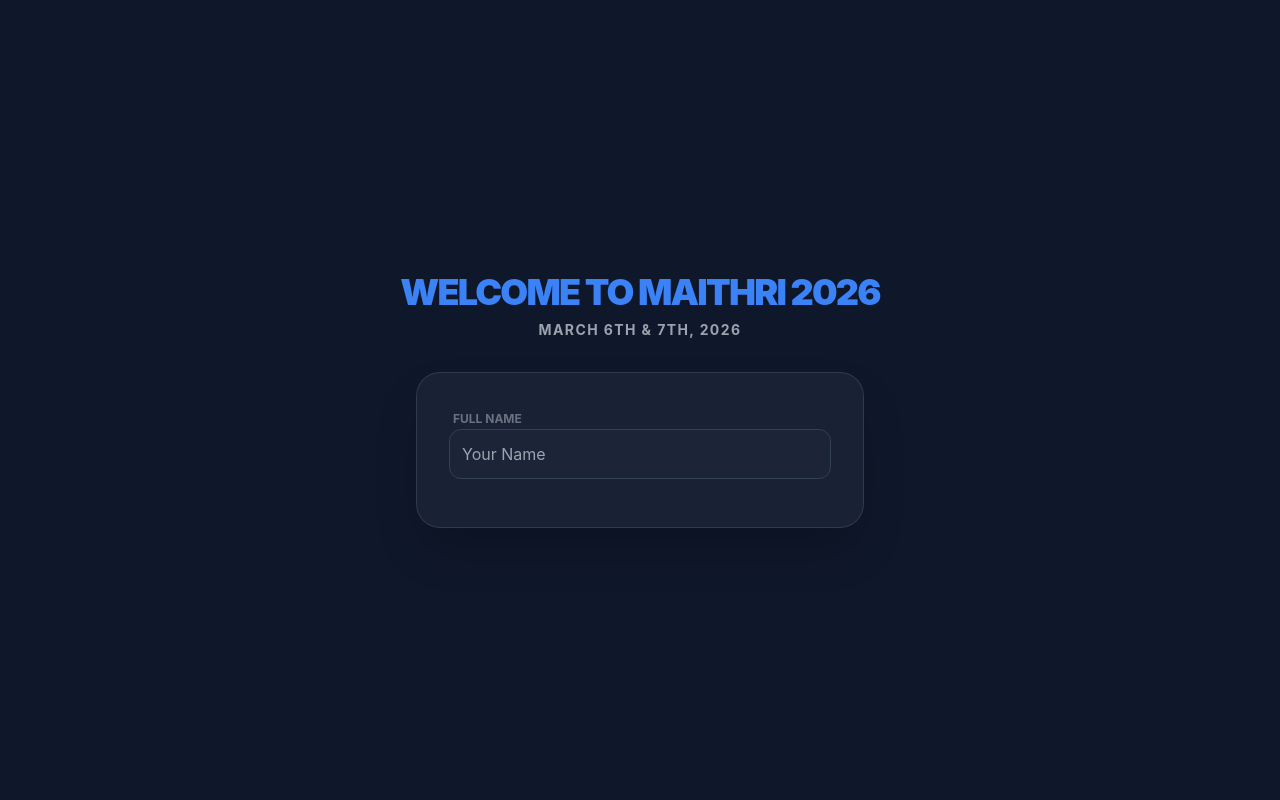
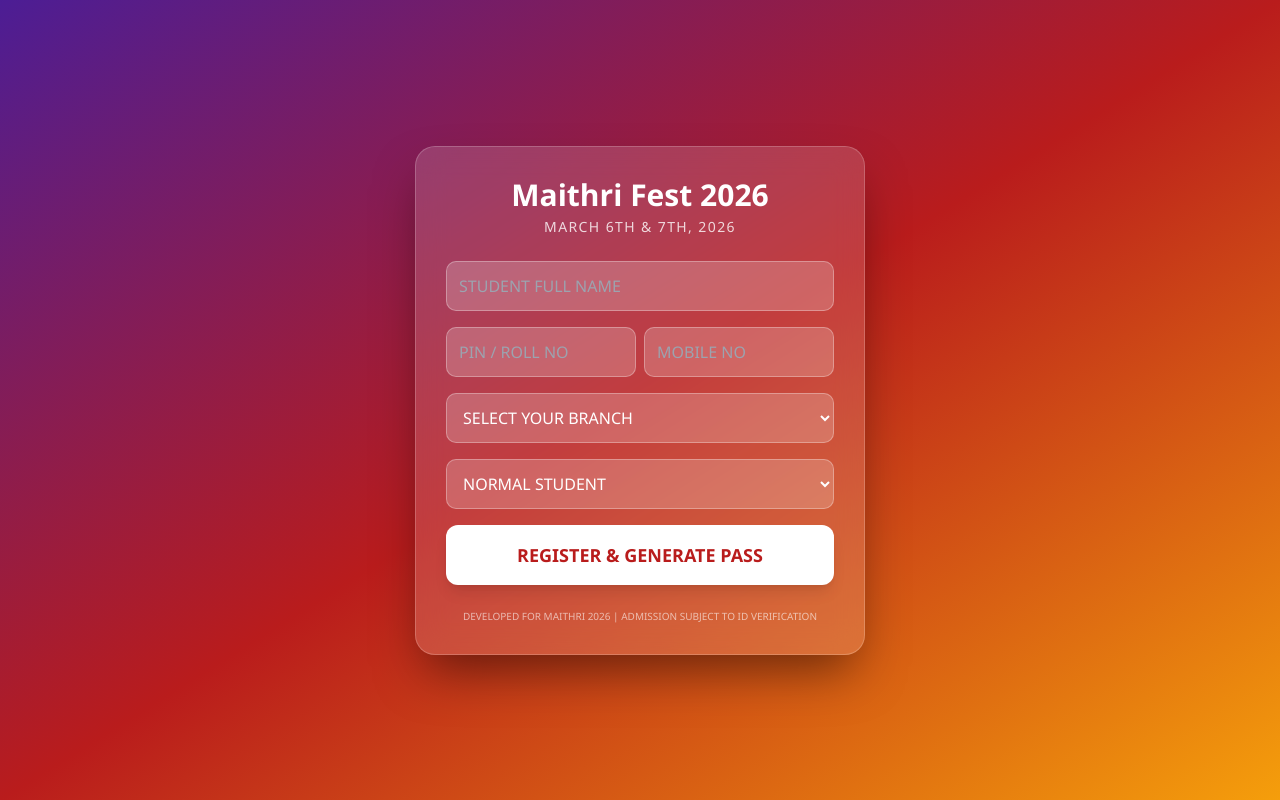
Before and after one commit to cherry8309185861-svg/maithri_fest_2026, a Flask app: page / in a window 1280 px wide. Run offline with Flask 3, Linux system fonts and the light colour scheme; some libraries are stand-ins or nearby versions.

Commit message:
Update index.html

```diff
--- a/templates/index.html
+++ b/templates/index.html
@@ -3,39 +3,83 @@
 <head>
     <meta charset="UTF-8">
     <meta name="viewport" content="width=device-width, initial-scale=1.0">
-    <title>Maithri 2026</title>
+    <title>Maithri 2026 Registration</title>
     <script src="https://cdn.tailwindcss.com"></script>
     <style>
-        body { background: #0f172a; color: white; font-family: 'Inter', sans-serif; }
-        .glass-card { background: rgba(30, 41, 59, 0.7); backdrop-filter: blur(12px); border: 1px solid rgba(255,255,255,0.1); }
-        select option { background: #1e293b; }
+        body {
+            background: linear-gradient(to bottom right, #4c1d95, #b91c1c, #f59e0b);
+            min-height: 100vh;
+            display: flex;
+            align-items: center;
+            justify-content: center;
+            font-family: 'Segoe UI', Tahoma, Geneva, Verdana, sans-serif;
+            padding: 20px;
+        }
+        .main-card {
+            background: rgba(255, 255, 255, 0.15);
+            backdrop-filter: blur(15px);
+            border-radius: 20px;
+            border: 1px solid rgba(255, 255, 255, 0.2);
+            width: 100%;
+            max-width: 450px;
+            padding: 30px;
+            box-shadow: 0 25px 50px -12px rgba(0, 0, 0, 0.5);
+        }
+        input, select {
+            background: rgba(255, 255, 255, 0.2) !important;
+            border: 1px solid rgba(255, 255, 255, 0.3) !important;
+            color: white !important;
+            border-radius: 10px !important;
+        }
+        input::placeholder { color: rgba(255, 255, 255, 0.7); }
+        option { background: #b91c1c; color: white; }
     </style>
 </head>
-<body class="min-h-screen flex flex-col items-center justify-center p-6 text-center">
+<body>
+    <div class="main-card text-center text-white">
+        <h1 class="text-3xl font-bold mb-1">Maithri Fest 2026</h1>
+        <p class="text-sm opacity-80 mb-6 uppercase tracking-widest">March 6th & 7th, 2026</p>
 
-    <div class="mb-8">
-        <h1 class="text-4xl font-black text-blue-500 tracking-tighter">WELCOME TO MAITHRI 2026</h1>
-        <p class="text-gray-400 mt-2 font-bold uppercase tracking-widest text-sm">March 6th & 7th, 2026</p>
-    </div>
-
-    <div class="glass-card p-8 rounded-3xl w-full max-w-md shadow-2xl text-left">
         {% if success %}
-        <div class="bg-blue-600/20 border border-blue-500 rounded-xl p-5 mb-6 text-center">
-            <h3 class="text-lg font-bold text-blue-200">Registration Success!</h3>
-            <p class="text-sm text-gray-300 mb-4 italic">See you on March 6th, {{ name }}!</p>
+        <div class="bg-white text-red-700 p-4 rounded-xl mb-6 shadow-lg">
+            <p class="font-bold">Welcome, {{ name }}!</p>
+            <p class="text-xs mb-3">Your ID: {{ pin }}</p>
             <a href="/download_ticket/{{ name }}/{{ pin }}/{{ category }}"
-               class="bg-blue-500 hover:bg-blue-400 text-white font-bold py-2 px-8 rounded-full shadow-lg transition-all inline-block">
-                DOWNLOAD MY PASS
+               class="inline-block bg-red-600 text-white font-bold py-2 px-6 rounded-lg hover:bg-red-700 transition">
+               Download Entry Pass
             </a>
         </div>
         {% endif %}
 
         <form action="/register" method="POST" class="space-y-4">
-            <div>
-                <label class="text-xs font-bold text-gray-500 uppercase ml-1">Full Name</label>
-                <input type="text" name="name" required class="w-full bg-slate-800/50 border border-slate-700 p-3 rounded-xl focus:ring-2 focus:ring-blue-500 outline-none" placeholder="Your Name">
+            <input type="text" name="name" required placeholder="STUDENT FULL NAME" class="w-full p-3 outline-none">
+
+            <div class="flex gap-2">
+                <input type="text" name="pin" required placeholder="PIN / ROLL NO" class="w-1/2 p-3 outline-none">
+                <input type="text" name="mobile" required placeholder="MOBILE NO" class="w-1/2 p-3 outline-none">
             </div>
 
-            <div class="grid grid-cols-2 gap-4">
-                <div>
-                    <label
+            <select name="branch" required class="w-full p-3 outline-none cursor-pointer">
+                <option value="" disabled selected>SELECT YOUR BRANCH</option>
+                <option value="CSE">Computer Science</option>
+                <option value="ECE">Electronics</option>
+                <option value="MECH">Mechanical</option>
+                <option value="CIVIL">Civil</option>
+                <option value="EEE">Electrical</option>
+            </select>
+
+            <select name="category" required class="w-full p-3 outline-none cursor-pointer">
+                <option value="student">NORMAL STUDENT</option>
+                <option value="vip">VIP GUEST / CIP</option>
+                <option value="volunteer">VOLUNTEER</option>
+            </select>
+
+            <button type="submit" class="w-full bg-white text-red-700 font-bold py-4 rounded-xl shadow-lg hover:bg-gray-100 transition-all active:scale-95 text-lg uppercase">
+                Register & Generate Pass
+            </button>
+        </form>
+
+        <p class="mt-6 text-[10px] opacity-60 uppercase">Developed for Maithri 2026 | Admission subject to ID verification</p>
+    </div>
+</body>
+</html>
```
